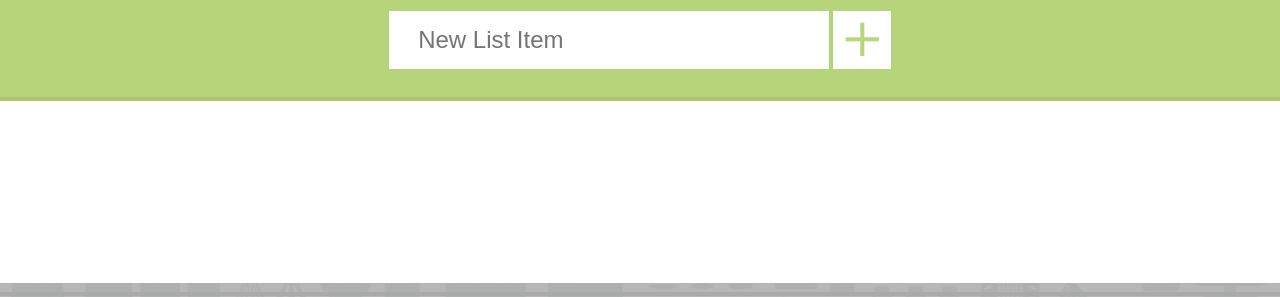
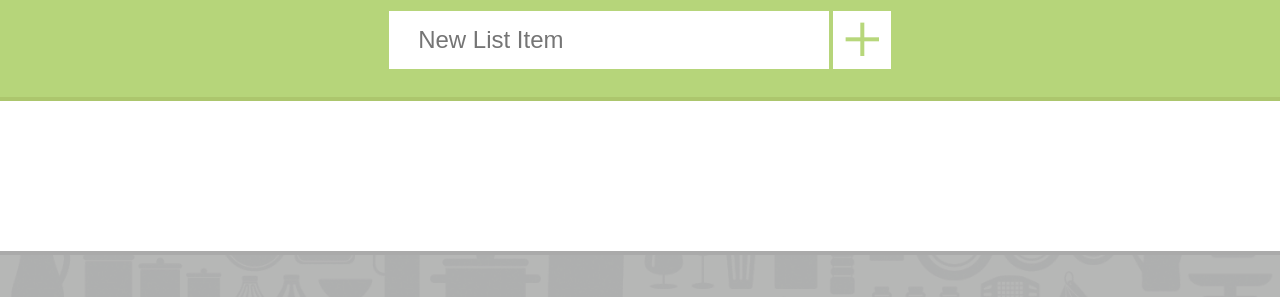
Before and after one commit to im4pepper/shopping-list, a plain HTML site: page index.html in a window 1280 px wide. Shown: the part 231-528 px from the top of the page. Drawn offline with Linux system fonts and the light colour scheme.

Commit message:
added js function to remove list items and cleaned up styles

```diff
--- a/css/list-styles.css
+++ b/css/list-styles.css
@@ -207,7 +207,7 @@ a:link {
 }
 
 .list-items {
-	padding: 1.2em 0 4.2em 0;
+	padding: 1.2em 0 2.2em 0;
 	/* text-align: center; */
 	background-color: #FFFFFF;
 	background-size: cover;
@@ -215,7 +215,6 @@ a:link {
 	/*max-width: 35em;*/
 	margin-left: auto;
 	margin-right: auto;
-	margin-bottom: 0.6em;
 }
 
 .list ul {
--- a/js/app.js
+++ b/js/app.js
@@ -40,6 +40,11 @@ $("ul").on("click", '.checked--remove', function() {
     console.log('the remove item button functions');
  });
 
+$("ul").on("click", '.unchecked--remove', function() {
+    $(this).closest(".list--item").remove();
+    console.log('the remove item button functions');
+ });
+
 /* toggles between checked and unchecked item when the check or reload icon is clicked */
 $("ul").on("click", ".list--item" ,function(event) {
    //This is an array of all the list items children
```
